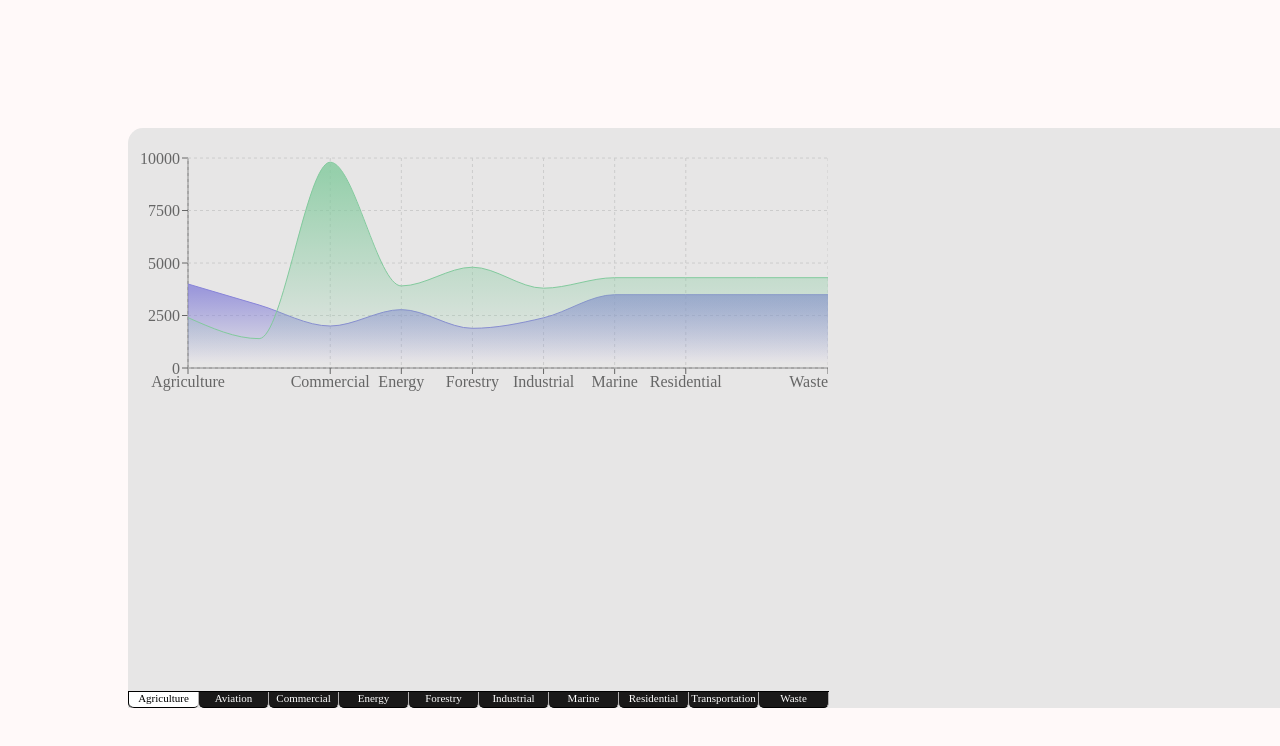
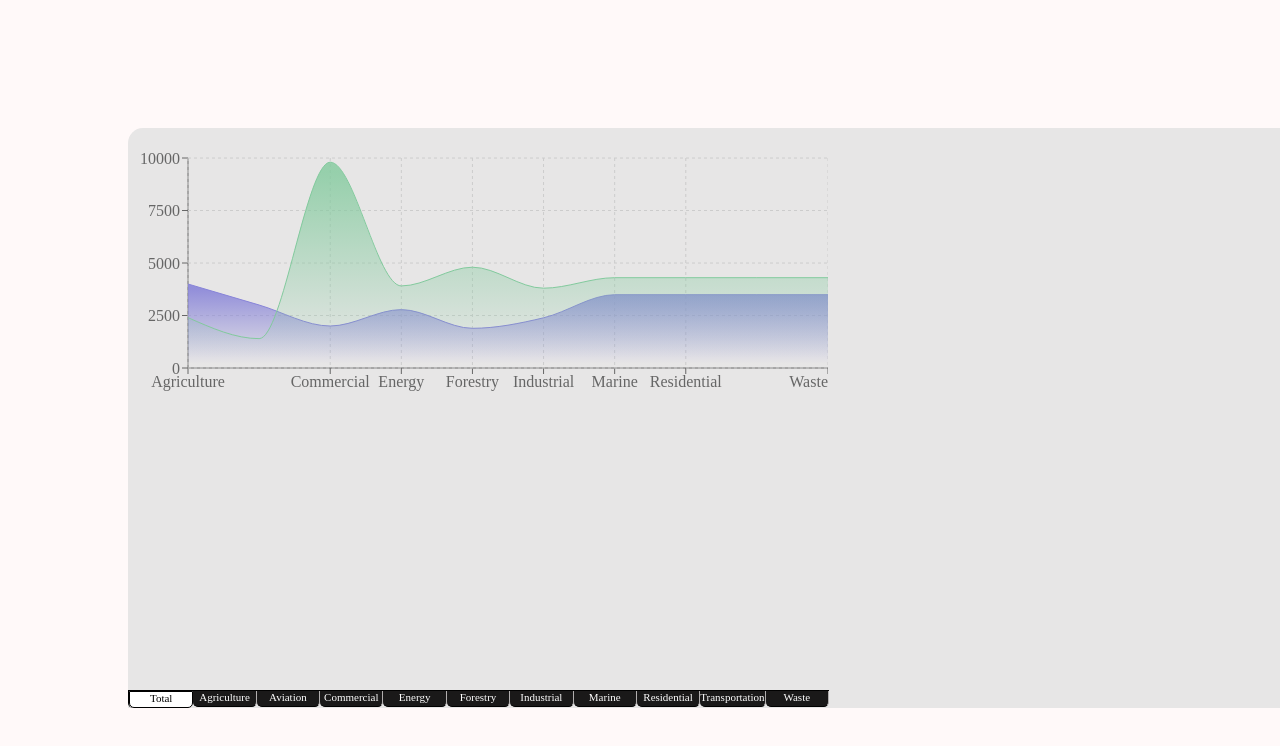
Before and after one commit to edd-ie/SDC_HackathonPrj, a React (Vite) app in the folder Sdc_front/: page / in a window 1280 px wide. Shown: the top 746 px of the page. Built offline with nearby package versions, Linux system fonts and the light colour scheme.

Commit message:
Data sourcing

```diff
--- a/Sdc_front/src/Components/Dashboard.css
+++ b/Sdc_front/src/Components/Dashboard.css
@@ -53,8 +53,13 @@
 .active{
     background: white;
     color: black;
+    border: 1px solid black;
 }
 
 .switch:hover{
     background: gray;
 }
+
+.chart{
+    color: black;
+}
--- a/Sdc_front/src/Components/Dashboard.jsx
+++ b/Sdc_front/src/Components/Dashboard.jsx
@@ -8,6 +8,7 @@ import './Dashboard.css'
 
 export default function Dashboard() {
     const [data, setData] = useState([])
+    const [prev, active] = useState()
 
     const dataset = [
         {
@@ -72,7 +73,30 @@ export default function Dashboard() {
         }
     ]
 
+    function handleData(e) {
+
+        let button = e.target;
+        let name = button.innerText;
+        let idName = button.id;
+        let parent = button.parentElement;
+        for (let i = 0; i < parent.children.length; i++) {
+            parent.children[i].className = "switch"
+        }
+        console.log(name, button.className, idName);
+        button.className = "switch active"
+
+        fetch(`http://localhost:5000/${idName}`)
+        .then(res => res.json())
+        .then(data => {
+            console.log(data);
+            setData(data)
+        })
+
+    }
+
+
     useEffect(() => {
+
         setData(dataset)
     },[])
 
@@ -82,11 +106,11 @@ export default function Dashboard() {
     return (
     <div className="Dashboard">
         <div className="folder">
-            <AreaChart position='relative' width={700} height={250} data={data}
+            <AreaChart className="chart" width={700} height={250} data={data}
             margin={{ top: 10, right: 0, left: 0, bottom: 0 }}>
             <defs>
                 <linearGradient id="colorUv" x1="0" y1="0" x2="0" y2="1">
-                <stop offset="5%" stopColor="#8884d8" stopOpacity={0.8}/>
+                <stop offset="5%" stopColor="#8884d8" stopOpacity={0.9}/>
                 <stop offset="95%" stopColor="#8884d8" stopOpacity={0}/>
                 </linearGradient>
                 <linearGradient id="colorPv" x1="0" y1="0" x2="0" y2="1">
@@ -103,16 +127,17 @@ export default function Dashboard() {
             </AreaChart>
 
             <div className="tabs">
-                <div className="switch active">Agriculture</div>
-                <div className="switch">Aviation</div>
-                <div className="switch">Commercial</div>
-                <div className="switch">Energy</div>
-                <div className="switch">Forestry</div>
-                <div className="switch">Industrial</div>
-                <div className="switch">Marine</div>
-                <div className="switch">Residential</div>
-                <div className="switch">Transportation</div>
-                <div className="switch">Waste</div>
+                <div id="total" className="switch active" onClick={handleData} >Total</div>
+                <div id="agriculture" className="switch" onClick={handleData}>Agriculture</div>
+                <div id="aviation" className="switch" onClick={handleData} >Aviation</div>
+                <div id="commercial" className="switch" onClick={handleData} >Commercial</div>
+                <div id="energy" className="switch" onClick={handleData} >Energy</div>
+                <div id="forestry" className="switch" onClick={handleData} >Forestry</div>
+                <div id="industrial" className="switch" onClick={handleData} >Industrial</div>
+                <div id="marine" className="switch" onClick={handleData} >Marine</div>
+                <div id="residential" className="switch" onClick={handleData} >Residential</div>
+                <div id="transportation" className="switch" onClick={handleData} >Transportation</div>
+                <div id="waste" className="switch" onClick={handleData} >Waste</div>
             </div>
         </div>
 
--- a/Sdc_front/src/Components/Sectors.jsx
+++ /dev/null
@@ -1 +0,0 @@
-import React from "react";
```
